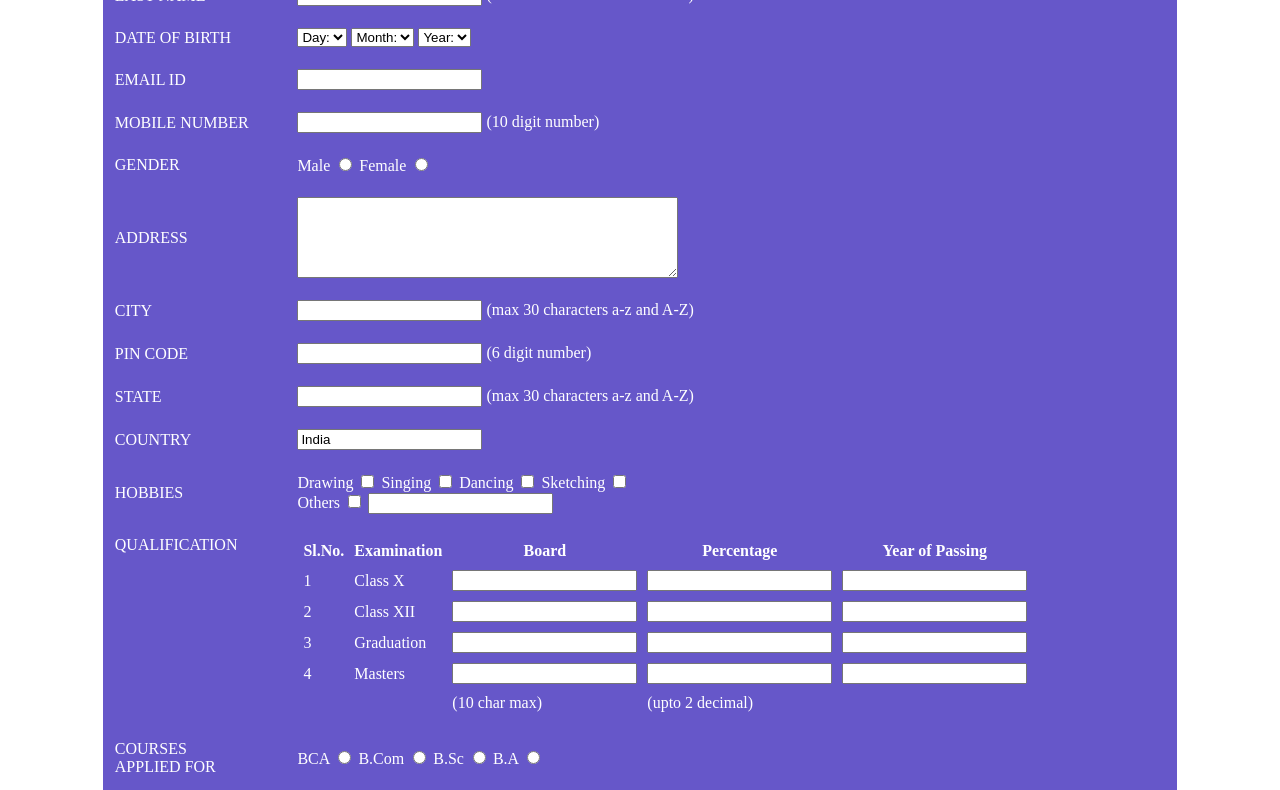
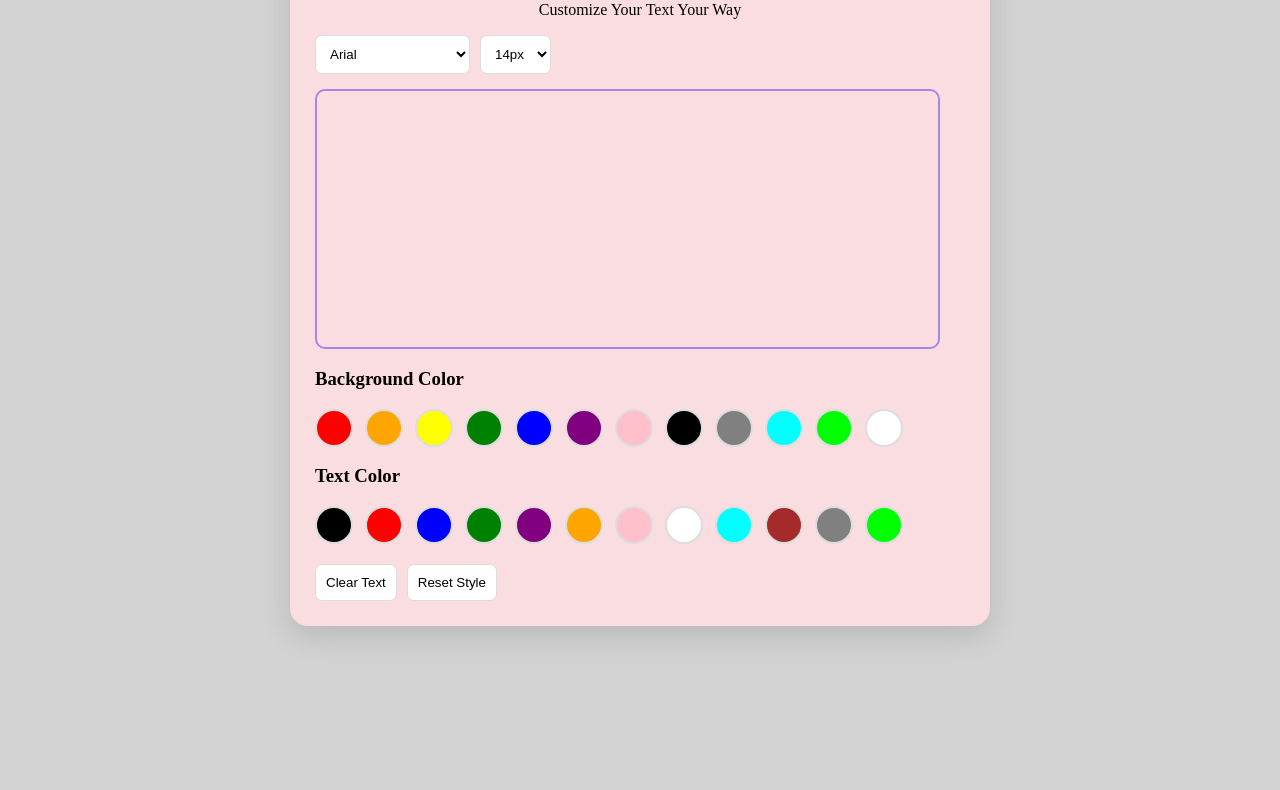
Before and after one commit to hemant19082003-gif/Editor-Box, a plain HTML site: page index.html in a window 1280 px wide. Shown: the part 136-926 px from the top of the page. After the commit the page ends 800 px from the top, so only its background shows below. Drawn offline with Linux system fonts and the light colour scheme.

Commit message:
Updated project code

```diff
--- a/index.html
+++ b/index.html
@@ -1,210 +1,210 @@
+
+
 <html>
 <head>
-    <title>Student Registration Form</title>
+<title>Textora Editor</title>
+
+<style>
+
+
+body {
+    background:lightgray;
+    display: flex;
+    justify-content: center;
+    align-items: center;
+}
+
+.box {
+    width: 650px;
+
+    background: white;
+    padding: 25px;
+    border-radius: 18px;
+    box-shadow: 0 10px 30px #0002;
+}
+
+h1 {
+    text-align: center;
+    color: #6d28d9;
+    margin-bottom: 8px;
+}
+
+p {
+    text-align: center;
+}
+
+.font {
+    display: flex;
+    flex-wrap: wrap;
+    gap: 10px;
+    margin-bottom: 15px;
+}
+
+select, button {
+    padding: 10px;
+    border: 1px solid #ddd;
+    border-radius: 7px;
+    cursor: pointer;
+    background: white;
+}
+
+
+
+button:hover {
+    background: #ede9fe;
+}
+
+.editor {
+    width: 90%;
+    height: 220px;
+    padding: 18px;
+    border: 2px solid #a488e5;
+    border-radius: 10px;
+
+}
+
+.colors {
+    display: flex;
+    flex-wrap: wrap;
+    gap: 12px;
+}
+
+.circle {
+    width: 34px;
+    height: 34px;
+    border-radius: 50%;
+    border: 2px solid #ddd;
+    cursor: pointer;
+}
+
+
+.actions {
+    display: flex;
+    gap: 10px;
+    margin-top: 20px;
+    flex-wrap: wrap;
+}
+
+
+</style>
 </head>
 
 <body>
 
-<h1 align="center">
-    <u><font color="#4B3CC4">STUDENT REGISTRATION FORM</font></u>
-</h1>
+<div class="box" style="background:rgb(250, 221, 225)">
 
-<table align="center" width="85%" cellpadding="10" bgcolor="#6657C9">
-<form>
+    <h1>Textora Editor</h1>
+    <p> Customize Your Text Your Way </p>
 
-<tr>
-<td><font color="white">FIRST NAME</font></td>
-<td>
-<input type="text" maxlength="30">
-<font color="white">(max 30 characters a-z and A-Z)</font>
-</td>
-</tr>
 
-<tr>
-<td><font color="white">LAST NAME</font></td>
-<td>
-<input type="text" maxlength="30">
-<font color="white">(max 30 characters a-z and A-Z)</font>
-</td>
-</tr>
+    <div class="font">
 
-<tr>
-<td><font color="white">DATE OF BIRTH</font></td>
-<td>
-<select>
-<option>Day:</option>
-</select>
+        <select id="fontFamily">
+            <option value="Arial">Arial</option>
+            <option value="Georgia">Georgia</option>
+            <option value="Verdana">Verdana</option>
+            <option value="Times New Roman">Times New Roman</option>
+            <option value="Courier New">Courier New</option>
+            <option value="Trebuchet MS">Trebuchet MS</option>
+            <option value="Impact">Impact</option>
+            <option value="Comic Sans MS">Comic Sans MS</option>
+            <option value="Lucida Console">Lucida Console</option>
+            <option value="Palatino Linotype">Palatino Linotype</option>
+            <option value="Tahoma">Tahoma</option>
+        </select>
 
-<select>
-<option>Month:</option>
-</select>
+        <select id="fontSize">
+            <option value="14px">14px</option>
+            <option value="16px">16px</option>
+            <option value="18px">18px</option>
+            <option value="22px">22px</option>
+            <option value="26px">26px</option>
+            <option value="32px">32px</option>
+            <option value="40px">40px</option>
+        </select>
 
-<select>
-<option>Year:</option>
-</select>
-</td>
-</tr>
+        </div>
 
-<tr>
-<td><font color="white">EMAIL ID</font></td>
-<td><input type="email"></td>
-</tr>
 
-<tr>
-<td><font color="white">MOBILE NUMBER</font></td>
-<td>
-<input type="text" maxlength="10">
-<font color="white">(10 digit number)</font>
-</td>
-</tr>
+    <div class="editor"
+         id="editor"
+         contenteditable="true"
+         spellcheck="true">
+    </div>
 
-<tr>
-<td><font color="white">GENDER</font></td>
-<td>
-<font color="white">
-Male <input type="radio" name="gender">
-Female <input type="radio" name="gender">
-</font>
-</td>
-</tr>
+    <div>
+        <h3> Background Color</h3>
 
-<tr>
-<td><font color="white">ADDRESS</font></td>
-<td>
-<textarea rows="5" cols="45"></textarea>
-</td>
-</tr>
+        <div class="colors" >
 
-<tr>
-<td><font color="white">CITY</font></td>
-<td>
-<input type="text" maxlength="30">
-<font color="white">(max 30 characters a-z and A-Z)</font>
-</td>
-</tr>
+            <div class="circle" style="background:red" onclick="changeBackground('red')"></div>
+            <div class="circle" style="background:orange" onclick="changeBackground('orange')"></div>
+            <div class="circle" style="background:yellow" onclick="changeBackground('yellow')"></div>
+            <div class="circle" style="background:green" onclick="changeBackground('green')"></div>
+            <div class="circle" style="background:blue" onclick="changeBackground('blue')"></div>
+            <div class="circle" style="background:purple" onclick="changeBackground('purple')"></div>
+            <div class="circle" style="background:pink" onclick="changeBackground('pink')"></div>
+            <div class="circle" style="background:black" onclick="changeBackground('black')"></div>
+            <div class="circle" style="background:gray" onclick="changeBackground('gray')"></div>
+            <div class="circle" style="background:cyan" onclick="changeBackground('cyan')"></div>
+            <div class="circle" style="background:lime" onclick="changeBackground('lime')"></div>
+            <div class="circle" style="background:white" onclick="changeBackground('white')"></div>
 
-<tr>
-<td><font color="white">PIN CODE</font></td>
-<td>
-<input type="text" maxlength="6">
-<font color="white">(6 digit number)</font>
-</td>
-</tr>
+        </div>
+    </div>
 
-<tr>
-<td><font color="white">STATE</font></td>
-<td>
-<input type="text" maxlength="30">
-<font color="white">(max 30 characters a-z and A-Z)</font>
-</td>
-</tr>
 
-<tr>
-<td><font color="white">COUNTRY</font></td>
-<td>
-<input type="text" value="India">
-</td>
-</tr>
+    <div>
+        <h3> Text Color </h3>
 
-<tr>
-<td><font color="white">HOBBIES</font></td>
-<td>
-<font color="white">
-Drawing <input type="checkbox">
-Singing <input type="checkbox">
-Dancing <input type="checkbox">
-Sketching <input type="checkbox">
-<br>
-Others <input type="checkbox">
-<input type="text">
-</font>
-</td>
-</tr>
+        <div class="colors">
 
-<tr>
-<td valign="top">
-<font color="white">QUALIFICATION</font>
-</td>
+            <div class="circle" style="background:black" onclick="changeTextColor('black')"></div>
+            <div class="circle" style="background:red" onclick="changeTextColor('red')"></div>
+            <div class="circle" style="background:blue"  onclick="changeTextColor('blue')"></div>
+            <div class="circle" style="background:green" onclick="changeTextColor('green')"></div>
+            <div class="circle" style="background:purple"  onclick="changeTextColor('purple')"></div>
+            <div class="circle" style="background:orange"  onclick="changeTextColor('orange')"></div>
+            <div class="circle" style="background:pink" onclick="changeTextColor('pink')"></div>
+            <div class="circle" style="background:white" onclick="changeTextColor('white')"></div>
+            <div class="circle" style="background:cyan" onclick="changeTextColor('cyan')"></div>
+            <div class="circle" style="background:brown" onclick="changeTextColor('brown')"></div>
+            <div class="circle" style="background:gray" onclick="changeTextColor('gray')"></div>
+            <div class="circle" style="background:lime" onclick="changeTextColor('lime')"></div>
 
-<td>
-<table border="0" cellpadding="4">
-<tr>
-<th><font color="white">Sl.No.</font></th>
-<th><font color="white">Examination</font></th>
-<th><font color="white">Board</font></th>
-<th><font color="white">Percentage</font></th>
-<th><font color="white">Year of Passing</font></th>
-</tr>
+        </div>
+    </div>
 
-<tr>
-<td><font color="white">1</font></td>
-<td><font color="white">Class X</font></td>
-<td><input type="text" maxlength="10"></td>
-<td><input type="text"></td>
-<td><input type="text"></td>
-</tr>
 
-<tr>
-<td><font color="white">2</font></td>
-<td><font color="white">Class XII</font></td>
-<td><input type="text" maxlength="10"></td>
-<td><input type="text"></td>
-<td><input type="text"></td>
-</tr>
+    <div class="actions">
+        <button onclick="clearEditor()">Clear Text</button>
+        <button onclick="resetEditor()">Reset Style</button>
+    </div>
 
-<tr>
-<td><font color="white">3</font></td>
-<td><font color="white">Graduation</font></td>
-<td><input type="text" maxlength="10"></td>
-<td><input type="text"></td>
-<td><input type="text"></td>
-</tr>
+</div>
 
-<tr>
-<td><font color="white">4</font></td>
-<td><font color="white">Masters</font></td>
-<td><input type="text" maxlength="10"></td>
-<td><input type="text"></td>
-<td><input type="text"></td>
-</tr>
+<script>
 
-<tr>
-<td></td>
-<td></td>
-<td><font color="white">(10 char max)</font></td>
-<td><font color="white">(upto 2 decimal)</font></td>
-<td></td>
-</tr>
+const editor = document.getElementById("editor");
 
-</table>
-</td>
-</tr>
+function changeBackground(color) { editor.style.backgroundColor = color; }
+function changeTextColor(color) { editor.style.color = color; }
 
-<tr>
-<td>
-<font color="white">COURSES<br>APPLIED FOR</font>
-</td>
+document.getElementById("fontFamily") .addEventListener("change", function() { editor.style.fontFamily = this.value; });
+document.getElementById("fontSize")   .addEventListener("change", function() { editor.style.fontSize = this.value; });
 
-<td>
-<font color="white">
-BCA <input type="radio" name="course">
-B.Com <input type="radio" name="course">
-B.Sc <input type="radio" name="course">
-B.A <input type="radio" name="course">
-</font>
-</td>
-</tr>
+function clearEditor() { editor.innerHTML = ""; }
+function resetEditor() {
+    editor.style.backgroundColor = "white";
+    editor.style.color = "black";
+    editor.style.fontFamily = "Arial";
+    editor.style.fontSize = "18px";
 
-<tr>
-<td></td>
-<td align="center">
-<input type="submit" value="Submit">
-<input type="reset" value="Reset">
-</td>
-</tr>
+    document.getElementById("fontFamily").value = "Arial";
+    document.getElementById("fontSize").value = "18px";
+}
 
-</form>
-</table>
+</script>
 
 </body>
 </html>
```
